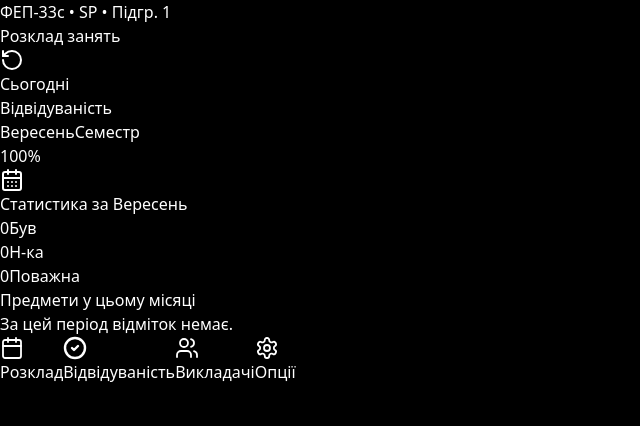
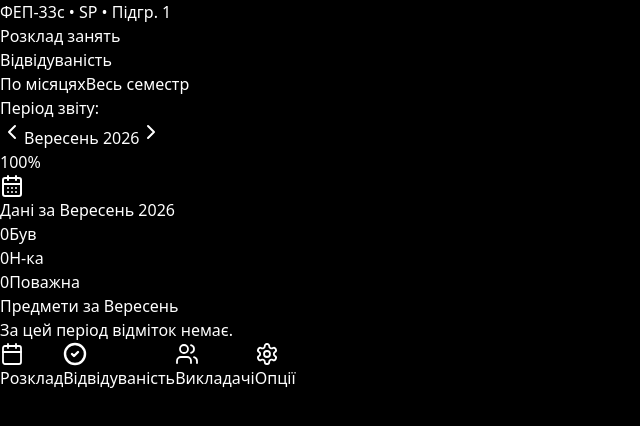
Before and after one commit to Kokos96/uni-schedule, a React (Vite) app: page / in a window 1280 px wide. Both pictures are taken after a click on the button "Відвідуваність". Shown: the top 426 px of the page, without its empty margins (0-640 px from the left). Built offline with nearby package versions, Linux system fonts and the light colour scheme.

Commit message:
feat: enhance StatsView with month navigation and improved filtering

```diff
--- a/src/App.tsx
+++ b/src/App.tsx
@@ -16,13 +16,11 @@ import { motion, AnimatePresence } from 'framer-motion';
 export const App: React.FC = () => {
   const [activeTab, setActiveTab] = useState<TabType>('schedule');
 
-  // Керування реальною вибраною датою
   const [currentDate, setCurrentDate] = useState<Date>(() => new Date());
 
   const { settings, updateSettings } = useSettings();
   const { records, toggleAttendance, getStatus } = useAttendance();
 
-  // Допоміжні функції роботи з датою
   const formatIsoDate = (d: Date) => {
     const year = d.getFullYear();
     const month = String(d.getMonth() + 1).padStart(2, '0');
@@ -32,7 +30,6 @@ export const App: React.FC = () => {
 
   const selectedIso = formatIsoDate(currentDate);
 
-  // Визначення дня тижня (1 = Пн, ..., 5 = Пт, 0/6 = Вихідні)
   const dayOfWeek = currentDate.getDay();
   const scheduleDayNumber = dayOfWeek === 0 ? 7 : dayOfWeek;
 
@@ -48,10 +45,9 @@ export const App: React.FC = () => {
     setCurrentDate(new Date());
   };
 
-  // Отримання списку 5 днів навколо поточної дати для зручної стрічки
   const getWeekDates = () => {
     const curr = new Date(currentDate);
-    const first = curr.getDate() - (curr.getDay() === 0 ? 6 : curr.getDay() - 1); // Понеділок
+    const first = curr.getDate() - (curr.getDay() === 0 ? 6 : curr.getDay() - 1);
     return [0, 1, 2, 3, 4].map((offset) => {
       const d = new Date(curr);
       d.setDate(first + offset);
@@ -65,7 +61,6 @@ export const App: React.FC = () => {
   const currentDayData = scheduleData.find((d) => d.dayNumber === scheduleDayNumber);
   const rawLessons = (currentDayData ? currentDayData.lessons : []) as Lesson[];
 
-  // Фільтрація
   const filteredLessons = rawLessons.filter((lesson) => {
     if (lesson.subgroup && lesson.subgroup !== settings.subgroup) return false;
     if (lesson.departments && !lesson.departments.includes(settings.department)) return false;
@@ -84,40 +79,38 @@ export const App: React.FC = () => {
 
   return (
     <div className="min-h-screen bg-black text-white pb-24 pt-safe select-none">
-      {/* Шапка */}
-      <header className="px-4 py-3 max-w-md mx-auto flex justify-between items-center border-b border-white/5">
-        <div>
-          <span className="text-[11px] font-semibold text-[#0A84FF] uppercase tracking-wider">
-            ФЕП-33с • {settings.department.toUpperCase()} • Підгр. {settings.subgroup}
-          </span>
-          <h1 className="text-xl font-bold tracking-tight">Розклад занять</h1>
-        </div>
-        <button
-          type="button"
-          onClick={resetToToday}
-          className="text-xs bg-white/5 hover:bg-white/10 text-neutral-300 px-2.5 py-1.5 rounded-lg flex items-center gap-1.5 transition-all active:scale-95"
-          title="Повернутися на сьогодні"
-        >
-          <RotateCcw className="w-3.5 h-3.5" />
-          Сьогодні
-        </button>
+      {/* Лаконічна верхня панель */}
+      <header className="px-4 py-3 max-w-md mx-auto border-b border-white/5">
+        <span className="text-[11px] font-semibold text-[#0A84FF] uppercase tracking-wider">
+          ФЕП-33с • {settings.department.toUpperCase()} • Підгр. {settings.subgroup}
+        </span>
+        <h1 className="text-xl font-bold tracking-tight">Розклад занять</h1>
       </header>
 
       {/* 1. РОЗКЛАД */}
       {activeTab === 'schedule' && (
         <main className="max-w-md mx-auto px-4 py-4 space-y-4">
-          {/* Блок перемикання чисел тижня */}
           <div className="bg-[#1C1C1E] p-3 rounded-2xl border border-white/5 space-y-3">
-            {/* Місяць і стрілки гортання тижнів */}
+            {/* Місяць, стрілки гортання та кнопка повернення на Сьогодні */}
             <div className="flex items-center justify-between px-1">
               <span className="text-sm font-bold text-white capitalize">
                 {currentDate.getDate()} {monthNamesGenitive[currentDate.getMonth()]}, {currentDate.getFullYear()}
               </span>
-              <div className="flex items-center gap-1">
+              <div className="flex items-center gap-1.5">
+                <button
+                  type="button"
+                  onClick={resetToToday}
+                  className="text-[11px] font-medium bg-white/5 hover:bg-white/10 text-neutral-300 px-2 py-1 rounded-lg flex items-center gap-1 transition-all active:scale-95"
+                  title="Повернутися на сьогодні"
+                >
+                  <RotateCcw className="w-3 h-3 text-[#0A84FF]" />
+                  Сьогодні
+                </button>
+                <div className="w-[1px] h-3.5 bg-white/10 mx-0.5" />
                 <button
                   type="button"
                   onClick={() => changeDateByDays(-7)}
-                  className="p-1.5 rounded-lg hover:bg-white/10 active:scale-90 text-neutral-400 hover:text-white transition-all"
+                  className="p-1 rounded-lg hover:bg-white/10 active:scale-90 text-neutral-400 hover:text-white transition-all"
                   title="Попередній тиждень"
                 >
                   <ChevronLeft className="w-4 h-4" />
@@ -125,7 +118,7 @@ export const App: React.FC = () => {
                 <button
                   type="button"
                   onClick={() => changeDateByDays(7)}
-                  className="p-1.5 rounded-lg hover:bg-white/10 active:scale-90 text-neutral-400 hover:text-white transition-all"
+                  className="p-1 rounded-lg hover:bg-white/10 active:scale-90 text-neutral-400 hover:text-white transition-all"
                   title="Наступний тиждень"
                 >
                   <ChevronRight className="w-4 h-4" />
@@ -133,7 +126,7 @@ export const App: React.FC = () => {
               </div>
             </div>
 
-            {/* Стрічка днів (Пн - Пт) із числами */}
+            {/* Стрічка днів */}
             <div className="flex gap-1.5">
               {weekDates.map((d, index) => {
                 const isSelected = formatIsoDate(d) === selectedIso;
@@ -160,7 +153,7 @@ export const App: React.FC = () => {
             </div>
           </div>
 
-          {/* Список пар з анімацією переходу */}
+          {/* Список пар */}
           <AnimatePresence mode="wait">
             <motion.div
               key={selectedIso}
--- a/src/components/stats/StatsView.tsx
+++ b/src/components/stats/StatsView.tsx
@@ -1,27 +1,41 @@
 import React, { useState } from 'react';
 import { AttendanceRecord, Lesson } from '../../types';
 import scheduleData from '../../data/schedule.json';
-import { CalendarDays } from 'lucide-react';
+import { CalendarDays, ChevronLeft, ChevronRight } from 'lucide-react';
 
 interface StatsViewProps {
   records: AttendanceRecord[];
 }
 
 export const StatsView: React.FC<StatsViewProps> = ({ records }) => {
-  const [filterMode, setFilterMode] = useState<'all' | 'month'>('month');
+  const [filterMode, setFilterMode] = useState<'month' | 'all'>('month');
 
-  const now = new Date();
-  const currentYearMonth = `${now.getFullYear()}-${String(now.getMonth() + 1).padStart(2, '0')}`;
+  // Окремий стан для обраного місяця (за замовчуванням — поточний місяць системи)
+  const [selectedDate, setSelectedDate] = useState(() => new Date());
 
   const monthNames = [
     'Січень', 'Лютий', 'Березень', 'Квітень', 'Травень', 'Червень',
     'Липень', 'Серпень', 'Вересень', 'Жовтень', 'Листопад', 'Грудень'
   ];
-  const currentMonthTitle = monthNames[now.getMonth()];
 
-  // Фільтруємо записи за обраним періодом
+  const selectedYear = selectedDate.getFullYear();
+  const selectedMonthIndex = selectedDate.getMonth();
+  const selectedMonthTitle = monthNames[selectedMonthIndex];
+
+  // Рядок у форматі "YYYY-MM" для точної фільтрації записів
+  const selectedYearMonth = `${selectedYear}-${String(selectedMonthIndex + 1).padStart(2, '0')}`;
+
+  const changeMonth = (offset: number) => {
+    setSelectedDate((prev) => {
+      const next = new Date(prev);
+      next.setMonth(next.getMonth() + offset);
+      return next;
+    });
+  };
+
+  // Фільтрація: або обраний місяць, або весь семестр
   const filteredRecords = filterMode === 'month'
-    ? records.filter((r) => r.date.startsWith(currentYearMonth))
+    ? records.filter((r) => r.date.startsWith(selectedYearMonth))
     : records;
 
   const allLessons = scheduleData.flatMap((d) => d.lessons) as Lesson[];
@@ -34,7 +48,7 @@ export const StatsView: React.FC<StatsViewProps> = ({ records }) => {
   const totalAttended = presentCount + excusedCount;
   const percentage = totalMarked > 0 ? Math.round((totalAttended / totalMarked) * 100) : 100;
 
-  // Групування по предметах
+  // Групування за предметами
   const subjectsMap: Record<string, { present: number; absent: number; excused: number }> = {};
 
   filteredRecords.forEach((rec) => {
@@ -49,10 +63,10 @@ export const StatsView: React.FC<StatsViewProps> = ({ records }) => {
 
   return (
     <div className="p-4 space-y-4 max-w-md mx-auto">
+      {/* Перемикач режимів: Місяць / Семестр */}
       <div className="flex items-center justify-between">
         <h2 className="text-xl font-bold tracking-tight text-white">Відвідуваність</h2>
 
-        {/* Перемикач: Увесь час / Місяць */}
         <div className="flex bg-[#1C1C1E] p-1 rounded-xl border border-white/5">
           <button
             type="button"
@@ -63,7 +77,7 @@ export const StatsView: React.FC<StatsViewProps> = ({ records }) => {
                 : 'text-neutral-400 hover:text-white'
             }`}
           >
-            {currentMonthTitle}
+            По місяцях
           </button>
           <button
             type="button"
@@ -74,19 +88,47 @@ export const StatsView: React.FC<StatsViewProps> = ({ records }) => {
                 : 'text-neutral-400 hover:text-white'
             }`}
           >
-            Семестр
+            Весь семестр
           </button>
         </div>
       </div>
 
-      {/* Головна картка */}
+      {/* Селектор гортання місяців (активний у режимі "По місяцях") */}
+      {filterMode === 'month' && (
+        <div className="bg-[#1C1C1E] px-4 py-2.5 rounded-2xl border border-white/5 flex items-center justify-between">
+          <span className="text-xs text-neutral-400">Період звіту:</span>
+          <div className="flex items-center gap-2">
+            <button
+              type="button"
+              onClick={() => changeMonth(-1)}
+              className="p-1 rounded-lg hover:bg-white/10 active:scale-90 text-neutral-300 transition-all"
+            >
+              <ChevronLeft className="w-4 h-4" />
+            </button>
+            <span className="text-xs font-bold text-white min-w-[100px] text-center">
+              {selectedMonthTitle} {selectedYear}
+            </span>
+            <button
+              type="button"
+              onClick={() => changeMonth(1)}
+              className="p-1 rounded-lg hover:bg-white/10 active:scale-90 text-neutral-300 transition-all"
+            >
+              <ChevronRight className="w-4 h-4" />
+            </button>
+          </div>
+        </div>
+      )}
+
+      {/* Головна картка статистики */}
       <div className="bg-[#1C1C1E] border border-white/5 rounded-3xl p-5 text-center">
         <div className="text-5xl font-extrabold text-white mb-1 tracking-tight">
           {percentage}%
         </div>
         <p className="text-xs font-medium text-neutral-400 flex items-center justify-center gap-1.5">
           <CalendarDays className="w-3.5 h-3.5 text-[#0A84FF]" />
-          {filterMode === 'month' ? `Статистика за ${currentMonthTitle}` : 'Статистика за весь період'}
+          {filterMode === 'month'
+            ? `Дані за ${selectedMonthTitle} ${selectedYear}`
+            : 'Загальні дані за весь семестр'}
         </p>
 
         <div className="grid grid-cols-3 gap-2 mt-5 pt-4 border-t border-white/5 text-center">
@@ -105,10 +147,10 @@ export const StatsView: React.FC<StatsViewProps> = ({ records }) => {
         </div>
       </div>
 
-      {/* Список предметів */}
+      {/* Розбивка по предметах */}
       <div className="space-y-2.5">
         <h3 className="text-sm font-semibold text-neutral-300 px-1">
-          {filterMode === 'month' ? `Предмети у цьому місяці` : 'Усі предмети'}
+          {filterMode === 'month' ? `Предмети за ${selectedMonthTitle}` : 'Усі предмети'}
         </h3>
         {Object.keys(subjectsMap).length === 0 ? (
           <p className="text-xs text-neutral-500 text-center py-6">
```
